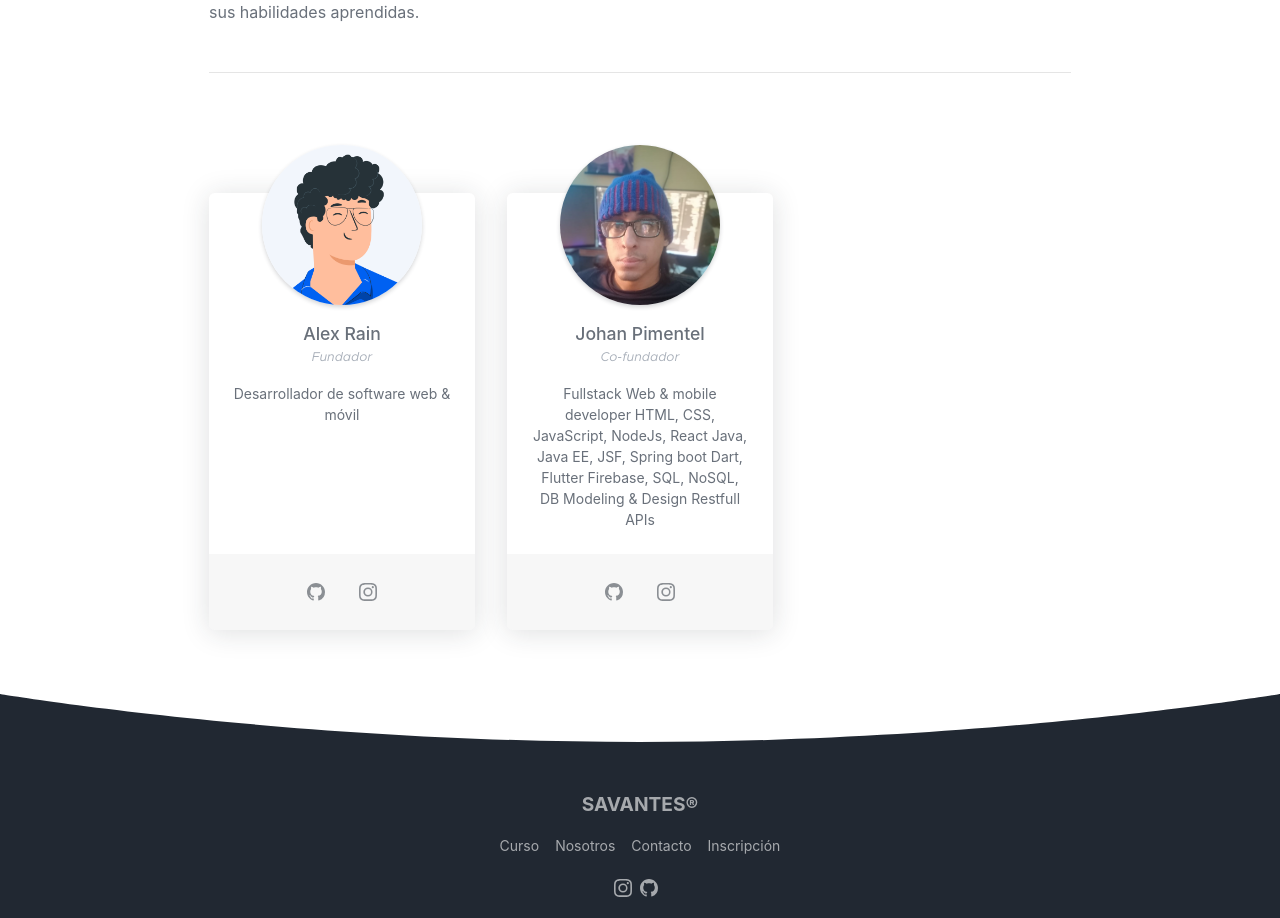
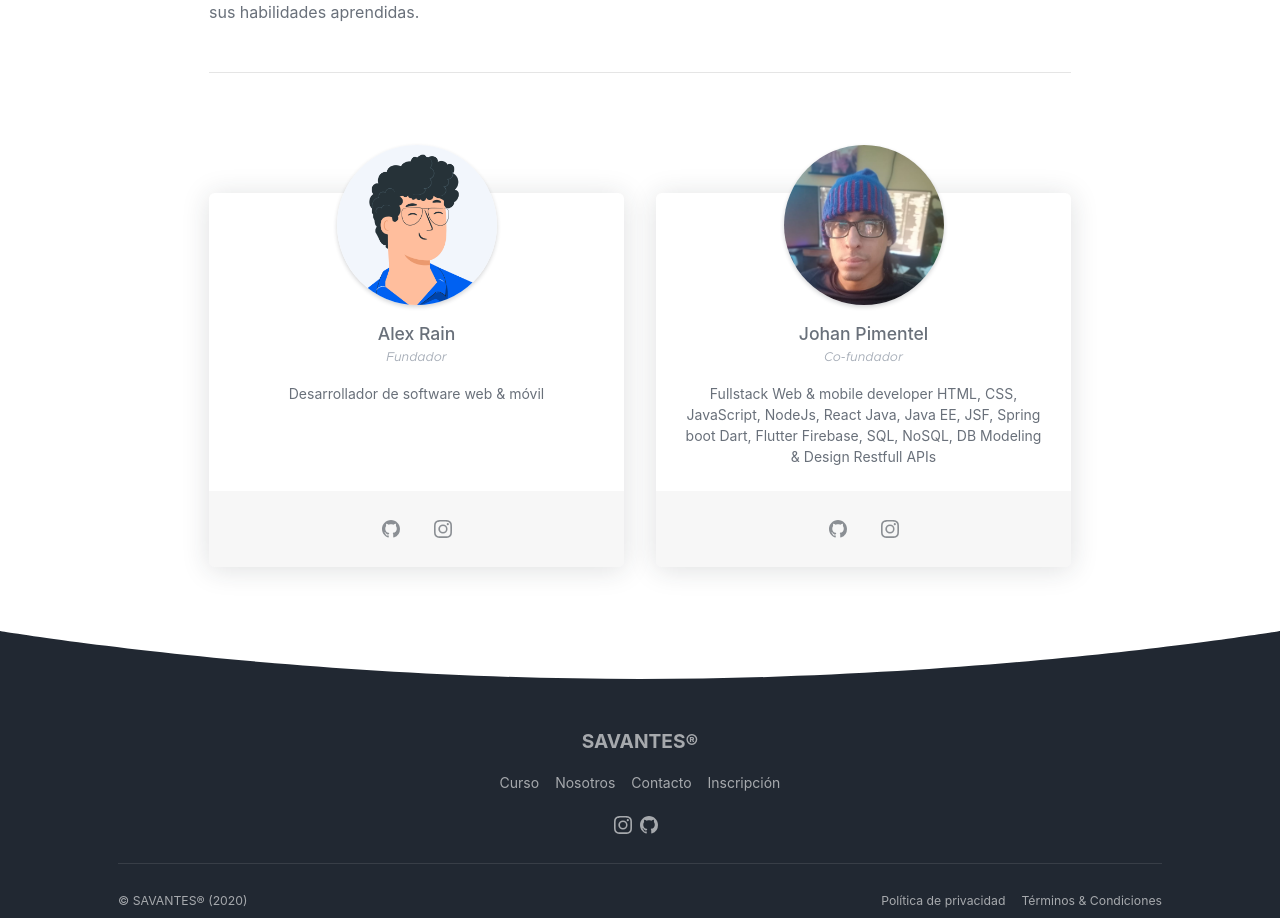
Before and after one commit to LosSavantes/savant.do, a Next.js app: page /about in a window 1280 px wide. Shown: the part 862-1780 px from the top of the page. Built offline with nearby package versions, Linux system fonts and the light colour scheme; a web font is replaced by a local one.

Commit message:
fixed about

```diff
--- a/pages/about/index.jsx
+++ b/pages/about/index.jsx
@@ -46,7 +46,7 @@ export default function index(props) {
               <hr className="my-5" />
 
               <section
-                className="pt-4 centered md-x2 lg-x3 grid"
+                className="pt-4 centered md-x2 grid"
                 style={{ "column-gap": "2rem" }}
               >
                 <div className="card card-team mb-3">
```
